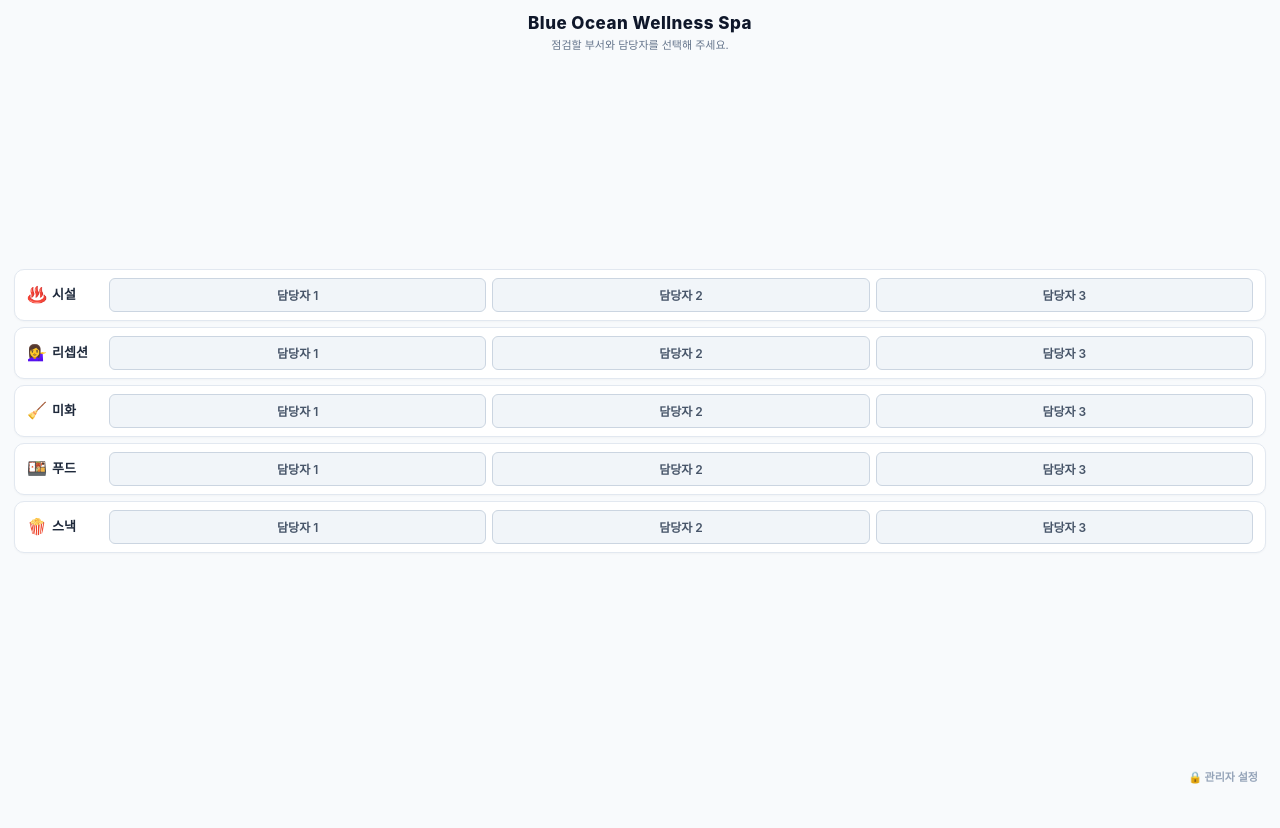
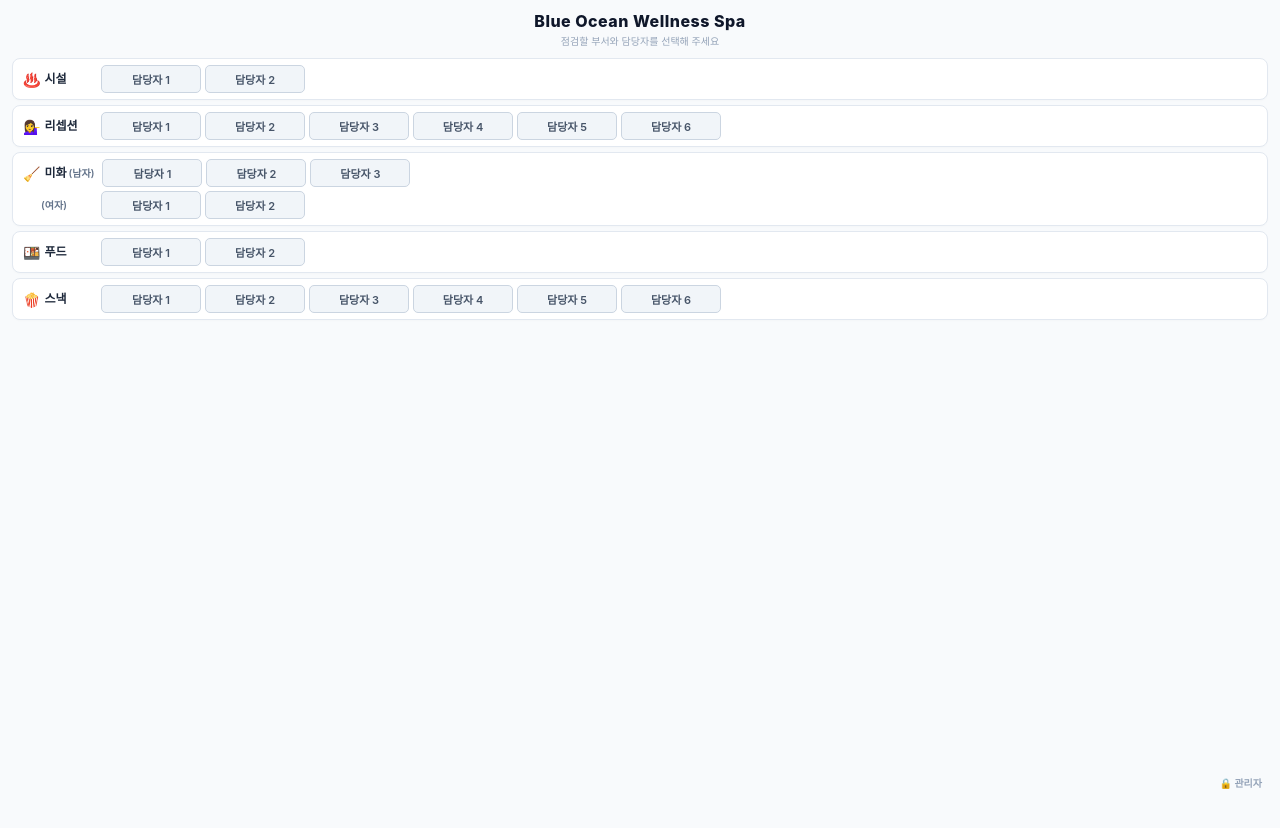
Before and after one commit to 2000BOH/spa-guard, a React (Vite) app: page / in a window 1280 px wide. Shown: the top 828 px of the page. Built offline with nearby package versions, Linux system fonts and the light colour scheme; a web font is replaced by a local one.

Commit message:
feat: Variable personnel per dept, cleaning male/female split, compact layout

```diff
--- a/src/components/AdminModal.tsx
+++ b/src/components/AdminModal.tsx
@@ -1,5 +1,5 @@
 import React, { useState, useEffect } from 'react';
-import type { AdminSettings, DepartmentId, DeptPersonnel } from '../types';
+import type { AdminSettings, DepartmentId, DeptConfigMap, PersonnelGroup } from '../types';
 
 interface AdminModalProps {
   isOpen: boolean;
@@ -14,27 +14,48 @@ const DEPT_LABELS: Record<DepartmentId, string> = {
   snack: '스낵'
 };
 
-const DEFAULT_PERSONNEL: DeptPersonnel = {
-  facilities: ['담당자 1', '담당자 2', '담당자 3'],
-  reception: ['담당자 1', '담당자 2', '담당자 3'],
-  cleaning: ['담당자 1', '담당자 2', '담당자 3'],
-  food: ['담당자 1', '담당자 2', '담당자 3'],
-  snack: ['담당자 1', '담당자 2', '담당자 3']
+const DEFAULT_DEPT_CONFIGS: DeptConfigMap = {
+  facilities: { groups: [{ names: ['담당자 1', '담당자 2'] }] },
+  reception: { groups: [{ names: ['담당자 1', '담당자 2', '담당자 3', '담당자 4', '담당자 5', '담당자 6'] }] },
+  cleaning: {
+    groups: [
+      { label: '남자', names: ['담당자 1', '담당자 2', '담당자 3'] },
+      { label: '여자', names: ['담당자 1', '담당자 2'] }
+    ]
+  },
+  food: { groups: [{ names: ['담당자 1', '담당자 2'] }] },
+  snack: { groups: [{ names: ['담당자 1', '담당자 2', '담당자 3', '담당자 4', '담당자 5', '담당자 6'] }] }
 };
 
 const DEFAULT_SETTINGS: AdminSettings = {
   defaultTargetTemp: 10.0,
   defaultBackwashCount: 2,
   hairCatcherMonthlyCount: 2,
-  personnel: DEFAULT_PERSONNEL
+  deptConfigs: DEFAULT_DEPT_CONFIGS
 };
 
-/** 로컬스토리지에서 관리자 설정 로드하는 유틸리티 함수 (외부에서도 사용 가능) */
+/** 로컬스토리지에서 관리자 설정 로드 (외부에서도 사용 가능) */
 export function loadAdminSettings(): AdminSettings {
   try {
     const saved = localStorage.getItem('spa_admin_settings');
     if (saved) {
-      return { ...DEFAULT_SETTINGS, ...JSON.parse(saved), personnel: { ...DEFAULT_PERSONNEL, ...(JSON.parse(saved).personnel || {}) } };
+      const parsed = JSON.parse(saved);
+      // deptConfigs 병합: 저장된 값이 없는 파트는 기본값으로 채움
+      const mergedConfigs: DeptConfigMap = { ...DEFAULT_DEPT_CONFIGS };
+      if (parsed.deptConfigs) {
+        for (const key of Object.keys(DEFAULT_DEPT_CONFIGS) as DepartmentId[]) {
+          if (parsed.deptConfigs[key]) {
+            mergedConfigs[key] = parsed.deptConfigs[key];
+          }
+        }
+      }
+      // 하위 호환: 이전 personnel 구조가 남아있을 경우 무시하고 새 구조 사용
+      return {
+        defaultTargetTemp: parsed.defaultTargetTemp ?? DEFAULT_SETTINGS.defaultTargetTemp,
+        defaultBackwashCount: parsed.defaultBackwashCount ?? DEFAULT_SETTINGS.defaultBackwashCount,
+        hairCatcherMonthlyCount: parsed.hairCatcherMonthlyCount ?? DEFAULT_SETTINGS.hairCatcherMonthlyCount,
+        deptConfigs: mergedConfigs
+      };
     }
   } catch (e) {
     console.error(e);
@@ -75,21 +96,72 @@ export const AdminModal: React.FC<AdminModalProps> = ({ isOpen, onClose }) => {
     onClose();
   };
 
-  const updatePersonnelName = (dept: DepartmentId, idx: number, name: string) => {
-    const newPersonnel = { ...settings.personnel };
-    const arr: [string, string, string] = [...newPersonnel[dept]];
-    arr[idx] = name;
-    newPersonnel[dept] = arr;
-    setSettings({ ...settings, personnel: newPersonnel });
+  // 그룹 내 특정 인원의 이름 변경
+  const updateName = (dept: DepartmentId, groupIdx: number, nameIdx: number, name: string) => {
+    const newConfigs = { ...settings.deptConfigs };
+    const newGroups = newConfigs[dept].groups.map((g, gi) => {
+      if (gi !== groupIdx) return g;
+      const newNames = [...g.names];
+      newNames[nameIdx] = name;
+      return { ...g, names: newNames };
+    });
+    newConfigs[dept] = { groups: newGroups };
+    setSettings({ ...settings, deptConfigs: newConfigs });
   };
 
-  const inputStyle = { width: '100%', height: '36px', padding: '0 10px', fontSize: '13px', borderRadius: '6px', border: '1px solid #cbd5e1' };
-  const labelStyle: React.CSSProperties = { display: 'block', fontSize: '12px', fontWeight: 700, color: '#334155', marginBottom: '4px' };
-  const sectionStyle: React.CSSProperties = { marginBottom: '14px' };
+  // 그룹 인원 수 변경 (+/-)
+  const changeGroupCount = (dept: DepartmentId, groupIdx: number, delta: number) => {
+    const newConfigs = { ...settings.deptConfigs };
+    const newGroups = newConfigs[dept].groups.map((g, gi) => {
+      if (gi !== groupIdx) return g;
+      const newNames = [...g.names];
+      if (delta > 0 && newNames.length < 10) {
+        newNames.push(`담당자 ${newNames.length + 1}`);
+      } else if (delta < 0 && newNames.length > 1) {
+        newNames.pop();
+      }
+      return { ...g, names: newNames };
+    });
+    newConfigs[dept] = { groups: newGroups };
+    setSettings({ ...settings, deptConfigs: newConfigs });
+  };
+
+  const inputStyle: React.CSSProperties = { width: '100%', height: '32px', padding: '0 8px', fontSize: '12px', borderRadius: '5px', border: '1px solid #cbd5e1' };
+  const labelStyle: React.CSSProperties = { display: 'block', fontSize: '11px', fontWeight: 700, color: '#334155', marginBottom: '3px' };
+  const sectionStyle: React.CSSProperties = { marginBottom: '10px' };
+  const countBtnStyle: React.CSSProperties = { width: '24px', height: '24px', border: '1px solid #cbd5e1', borderRadius: '4px', fontSize: '14px', fontWeight: 700, cursor: 'pointer', background: '#f8fafc', color: '#334155', display: 'inline-flex', alignItems: 'center', justifyContent: 'center' };
+
+  const renderGroupEditor = (dept: DepartmentId, group: PersonnelGroup, groupIdx: number) => {
+    const groupLabel = group.label ? ` (${group.label})` : '';
+    return (
+      <div key={groupIdx} style={{ marginBottom: '8px' }}>
+        <div style={{ display: 'flex', alignItems: 'center', justifyContent: 'space-between', marginBottom: '4px' }}>
+          <span style={{ fontSize: '11px', fontWeight: 600, color: '#475569' }}>
+            {DEPT_LABELS[dept]}{groupLabel} — {group.names.length}명
+          </span>
+          <div style={{ display: 'flex', gap: '4px' }}>
+            <button style={countBtnStyle} onClick={() => changeGroupCount(dept, groupIdx, -1)}>−</button>
+            <button style={countBtnStyle} onClick={() => changeGroupCount(dept, groupIdx, +1)}>+</button>
+          </div>
+        </div>
+        <div style={{ display: 'grid', gridTemplateColumns: 'repeat(3, 1fr)', gap: '4px' }}>
+          {group.names.map((name, ni) => (
+            <input
+              key={ni}
+              type="text"
+              value={name}
+              onChange={(e) => updateName(dept, groupIdx, ni, e.target.value)}
+              style={{ ...inputStyle, height: '28px', fontSize: '11px', textAlign: 'center' }}
+            />
+          ))}
+        </div>
+      </div>
+    );
+  };
 
   return (
     <div className="modal-overlay open" onClick={onClose} style={{ zIndex: 9999 }}>
-      <div className="modal-card" onClick={(e) => e.stopPropagation()} style={{ maxHeight: '85vh', overflowY: 'auto' }}>
+      <div className="modal-card" onClick={(e) => e.stopPropagation()} style={{ maxHeight: '88vh', overflowY: 'auto' }}>
         <div className="modal-header">
           <h3>⚙️ 관리자 설정</h3>
           <button className="modal-close" onClick={onClose}>&times;</button>
@@ -124,9 +196,9 @@ export const AdminModal: React.FC<AdminModalProps> = ({ isOpen, onClose }) => {
             </button>
           </div>
         ) : (
-          <div style={{ padding: '10px 0' }}>
-            {/* ── 점검 기준값 설정 ── */}
-            <h4 style={{ fontSize: '13px', fontWeight: 700, color: '#0f172a', marginBottom: '10px', borderBottom: '1px solid #e2e8f0', paddingBottom: '4px' }}>
+          <div style={{ padding: '6px 0' }}>
+            {/* ── 점검 기준값 ── */}
+            <h4 style={{ fontSize: '12px', fontWeight: 700, color: '#0f172a', marginBottom: '8px', borderBottom: '1px solid #e2e8f0', paddingBottom: '3px' }}>
               📏 점검 기준값
             </h4>
 
@@ -140,7 +212,7 @@ export const AdminModal: React.FC<AdminModalProps> = ({ isOpen, onClose }) => {
               />
             </div>
 
-            <div style={{ display: 'grid', gridTemplateColumns: '1fr 1fr', gap: '8px', ...sectionStyle }}>
+            <div style={{ display: 'grid', gridTemplateColumns: '1fr 1fr', gap: '6px', ...sectionStyle }}>
               <div>
                 <label style={labelStyle}>역세척 (주간 횟수)</label>
                 <select
@@ -163,34 +235,24 @@ export const AdminModal: React.FC<AdminModalProps> = ({ isOpen, onClose }) => {
               </div>
             </div>
 
-            {/* ── 파트별 인원 설정 ── */}
-            <h4 style={{ fontSize: '13px', fontWeight: 700, color: '#0f172a', marginBottom: '10px', marginTop: '16px', borderBottom: '1px solid #e2e8f0', paddingBottom: '4px' }}>
-              👥 파트별 점검자 이름
+            {/* ── 파트별 인원 ── */}
+            <h4 style={{ fontSize: '12px', fontWeight: 700, color: '#0f172a', marginBottom: '8px', marginTop: '12px', borderBottom: '1px solid #e2e8f0', paddingBottom: '3px' }}>
+              👥 파트별 점검자 (인원 수 ± 조절 가능)
             </h4>
 
             {(Object.keys(DEPT_LABELS) as DepartmentId[]).map((dept) => (
               <div key={dept} style={sectionStyle}>
-                <label style={{ ...labelStyle, color: '#475569' }}>{DEPT_LABELS[dept]}</label>
-                <div style={{ display: 'grid', gridTemplateColumns: '1fr 1fr 1fr', gap: '6px' }}>
-                  {[0, 1, 2].map((idx) => (
-                    <input
-                      key={idx}
-                      type="text"
-                      placeholder={`${idx + 1}번`}
-                      value={settings.personnel[dept][idx]}
-                      onChange={(e) => updatePersonnelName(dept, idx, e.target.value)}
-                      style={{ ...inputStyle, height: '32px', fontSize: '12px', textAlign: 'center' }}
-                    />
-                  ))}
-                </div>
+                {settings.deptConfigs[dept].groups.map((group, gi) =>
+                  renderGroupEditor(dept, group, gi)
+                )}
               </div>
             ))}
 
             <button
               onClick={handleSave}
               style={{
-                width: '100%', height: '44px', background: '#2563eb', color: '#fff',
-                fontSize: '15px', fontWeight: 700, borderRadius: '8px', border: 'none', cursor: 'pointer', marginTop: '8px'
+                width: '100%', height: '40px', background: '#2563eb', color: '#fff',
+                fontSize: '14px', fontWeight: 700, borderRadius: '8px', border: 'none', cursor: 'pointer', marginTop: '4px'
               }}
             >
               설정 저장
--- a/src/components/MainIndex.tsx
+++ b/src/components/MainIndex.tsx
@@ -16,75 +16,87 @@ const DEPARTMENTS: { id: DepartmentId; name: string; icon: string }[] = [
 
 export const MainIndex: React.FC<MainIndexProps> = ({ onSelectDepartment }) => {
   const [isAdminOpen, setIsAdminOpen] = useState(false);
-  const [personnelNames, setPersonnelNames] = useState(loadAdminSettings().personnel);
+  const [adminSettings, setAdminSettingsState] = useState(loadAdminSettings());
 
-  // 관리자 모달이 닫힐 때 이름 데이터를 다시 로드
+  // 관리자 모달이 닫힐 때 최신 데이터를 다시 로드
   useEffect(() => {
     if (!isAdminOpen) {
-      setPersonnelNames(loadAdminSettings().personnel);
+      setAdminSettingsState(loadAdminSettings());
     }
   }, [isAdminOpen]);
 
   return (
     <div style={{
-      height: '100vh',
+      height: '100dvh',
       backgroundColor: '#f8fafc',
-      padding: '12px 14px',
+      padding: '10px 12px 6px',
       display: 'flex',
       flexDirection: 'column',
       overflow: 'hidden',
       boxSizing: 'border-box'
     }}>
       {/* ── 타이틀 ── */}
-      <header style={{ textAlign: 'center', marginBottom: '8px', flexShrink: 0 }}>
-        <h1 style={{ fontSize: '17px', fontWeight: 800, color: '#0f172a', marginBottom: '2px', letterSpacing: '0.5px' }}>
+      <header style={{ textAlign: 'center', marginBottom: '10px', flexShrink: 0 }}>
+        <h1 style={{ fontSize: '16px', fontWeight: 800, color: '#0f172a', margin: '0 0 2px', letterSpacing: '0.5px' }}>
           Blue Ocean Wellness Spa
         </h1>
-        <p style={{ fontSize: '11px', color: '#64748b', margin: 0 }}>
-          점검할 부서와 담당자를 선택해 주세요.
+        <p style={{ fontSize: '10px', color: '#94a3b8', margin: 0 }}>
+          점검할 부서와 담당자를 선택해 주세요
         </p>
       </header>
 
-      {/* ── 5개 파트 그리드 (한 화면에 다 담기게) ── */}
+      {/* ── 파트 목록 ── */}
       <div style={{
         flex: 1,
         display: 'flex',
         flexDirection: 'column',
-        gap: '6px',
-        minHeight: 0,
-        justifyContent: 'center'
+        gap: '5px',
+        minHeight: 0
       }}>
         {DEPARTMENTS.map((dept) => {
-          const names = personnelNames[dept.id];
+          const config = adminSettings.deptConfigs[dept.id];
+          const groups = config.groups;
+
           return (
             <div key={dept.id} style={{
               backgroundColor: '#ffffff',
-              borderRadius: '10px',
-              padding: '8px 12px',
+              borderRadius: '8px',
+              padding: '6px 10px',
               border: '1px solid #e2e8f0',
-              boxShadow: '0 1px 2px rgba(0,0,0,0.03)',
+              boxShadow: '0 1px 2px rgba(0,0,0,0.02)'
+            }}>
+              {groups.map((group, gi) => (
+                <div key={gi} style={{
                   display: 'flex',
                   alignItems: 'center',
-              gap: '10px'
+                  gap: '8px',
+                  marginTop: gi > 0 ? '4px' : 0
                 }}>
-              {/* 파트 라벨 */}
-              <div style={{ display: 'flex', alignItems: 'center', gap: '5px', minWidth: '72px', flexShrink: 0 }}>
-                <span style={{ fontSize: '16px' }}>{dept.icon}</span>
-                <span style={{ fontSize: '13px', fontWeight: 700, color: '#1e293b' }}>{dept.name}</span>
+                  {/* 파트 라벨 (첫 번째 그룹에만 아이콘, 서브그룹이면 라벨 추가) */}
+                  <div style={{ minWidth: '70px', flexShrink: 0, display: 'flex', alignItems: 'center', gap: '4px' }}>
+                    {gi === 0 && <span style={{ fontSize: '14px' }}>{dept.icon}</span>}
+                    {gi > 0 && <span style={{ width: '14px', display: 'inline-block' }} />}
+                    <span style={{ fontSize: '12px', fontWeight: 700, color: '#1e293b' }}>
+                      {gi === 0 ? dept.name : ''}
+                      {group.label && <span style={{ fontSize: '10px', fontWeight: 600, color: '#64748b', marginLeft: gi === 0 ? '2px' : 0 }}>({group.label})</span>}
+                    </span>
                   </div>
 
-              {/* 3명의 버튼 */}
-              <div style={{ display: 'grid', gridTemplateColumns: '1fr 1fr 1fr', gap: '6px', flex: 1 }}>
-                {[0, 1, 2].map((idx) => (
+                  {/* 담당자 버튼 */}
+                  <div style={{ display: 'flex', flexWrap: 'wrap', gap: '4px', flex: 1 }}>
+                    {group.names.map((name, ni) => (
                       <button
-                    key={idx}
-                    onClick={() => onSelectDepartment(dept.id, names[idx])}
+                        key={ni}
+                        onClick={() => onSelectDepartment(dept.id, name)}
                         style={{
-                      height: '34px',
+                          height: '28px',
+                          minWidth: '56px',
+                          flex: '1 1 0',
+                          maxWidth: '100px',
                           backgroundColor: '#f1f5f9',
                           border: '1px solid #cbd5e1',
-                      borderRadius: '6px',
-                      fontSize: '12px',
+                          borderRadius: '5px',
+                          fontSize: '11px',
                           fontWeight: 600,
                           color: '#475569',
                           cursor: 'pointer',
@@ -94,30 +106,32 @@ export const MainIndex: React.FC<MainIndexProps> = ({ onSelectDepartment }) => {
                           padding: '0 4px'
                         }}
                       >
-                    {names[idx]}
+                        {name}
                       </button>
                     ))}
                   </div>
+                </div>
+              ))}
             </div>
           );
         })}
       </div>
 
       {/* ── 하단 관리자 ── */}
-      <footer style={{ textAlign: 'right', flexShrink: 0, paddingTop: '4px' }}>
+      <footer style={{ textAlign: 'right', flexShrink: 0, paddingTop: '2px' }}>
         <button
           onClick={() => setIsAdminOpen(true)}
           style={{
             background: 'none',
             border: 'none',
             color: '#94a3b8',
-            fontSize: '11px',
+            fontSize: '10px',
             fontWeight: 600,
             cursor: 'pointer',
-            padding: '4px 8px'
+            padding: '4px 6px'
           }}
         >
-          🔒 관리자 설정
+          🔒 관리자
         </button>
       </footer>
 
```
Also changed, not shown: src/types/index.ts (+14 -4 lines). Lines whose indentation alone changed are shown as unchanged.
